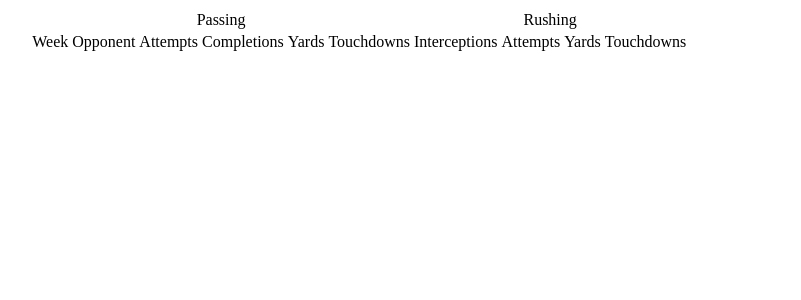
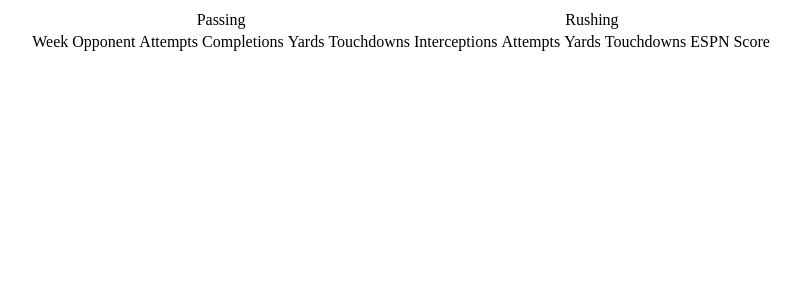
Before and after one commit to CoopTheOriginal/college_football_fantasy, a Django app: a page that uses data_grabber/templates/data_grabber/player_detail.html in a window 1280 px wide. Shown: the top 300 px of the page, without its empty margins (42-843 px from the left). Run offline with Django 3.2, Linux system fonts and the light colour scheme; data that the repository does not hold is empty.

Commit message:
added score to front-end

```diff
--- a/data_grabber/templates/data_grabber/player_detail.html
+++ b/data_grabber/templates/data_grabber/player_detail.html
@@ -45,6 +45,9 @@
       <td>
         Touchdowns
       </td>
+      <td>
+        ESPN Score
+      </td>
     </tr>
   {% for stat in player_data %}
     <tr>
@@ -78,6 +81,9 @@
       <td>
         {{ stat.rush_touchdowns }}
       </td>
+      <td>
+        {{ stat.score }}
+      </td>
     </tr>
   {% endfor %}
 </table>
```
